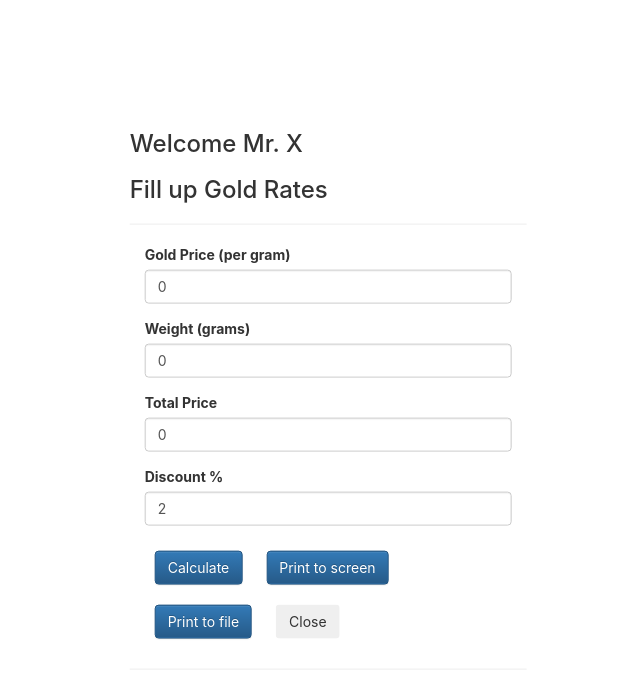
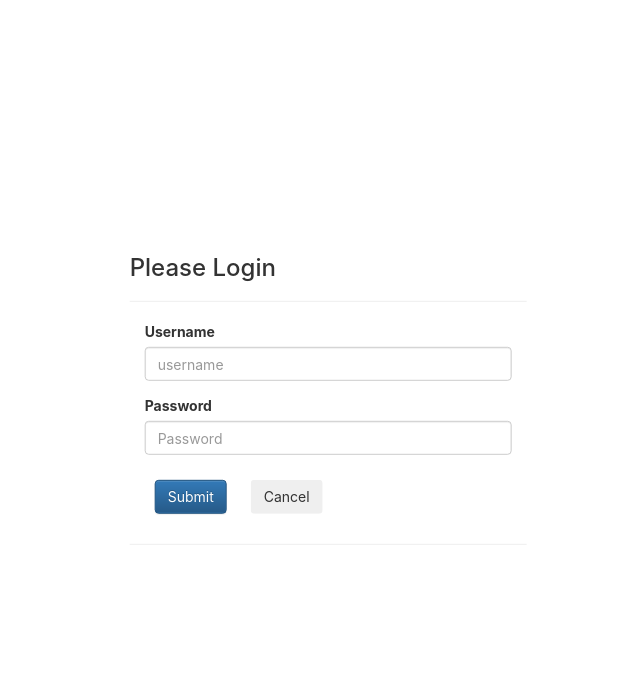
Before and after one commit to niksonnet/React-ReduxSaga-Frontend, a React (Create React App) app: page / in a window 1280 px wide. Shown: the top 678 px of the page, without its empty margins (312-952 px from the left). Built offline with nearby package versions, Linux system fonts and the light colour scheme.

Commit message:
Routing added

```diff
--- a/package.json
+++ b/package.json
@@ -9,6 +9,7 @@
     "react": "^17.0.1",
     "react-bootstrap": "^1.5.1",
     "react-dom": "^17.0.1",
+    "react-router-dom": "^5.2.0",
     "react-scripts": "4.0.3",
     "web-vitals": "^1.1.0"
   },
--- a/src/App.js
+++ b/src/App.js
@@ -1,13 +1,22 @@
+import { BrowserRouter as Router } from "react-router-dom"
+import { Switch, Route } from "react-router-dom"
+
 import './App.css';
-//import Login from './Components/Login/Login';
+import Login from "./Components/Login/Login";
 import Estimation from "./Components/Estimation/Estimation";
+import { Fragment } from "react";
 
 function App() {
   return (
-    <div className="App">
-      {/* <Login></Login> */}
-      <Estimation></Estimation>
-    </div>
+    <Router>
+      <Fragment>
+        <Switch>
+          <Route exact path="/" > <Login /></Route>
+          <Route exact path="/login" > <Login /></Route>
+          <Route exact path="/estimation" > <Estimation /></Route>
+        </Switch>
+      </Fragment>
+    </Router>
   );
 }
 
--- a/src/Shared/Controls/Containers/EstimationFormContainer.jsx
+++ b/src/Shared/Controls/Containers/EstimationFormContainer.jsx
@@ -59,7 +59,7 @@ class EstimateFormContainer extends Component {
       (prevState) => ({
         estimation: {
           ...prevState.estimation,
-          discount: value,
+          discount: +value,
           total: +(prevState.goldPrice * prevState.goldWeight),
         },
       }),
@@ -69,7 +69,7 @@ class EstimateFormContainer extends Component {
 
   handleFormSubmit(e) {
     e.preventDefault();
-    let estimationData = this.state.estimation;
+    // let estimationData = this.state.estimation;
 
     // calculate total **
     this.setState(
@@ -99,7 +99,7 @@ class EstimateFormContainer extends Component {
     return (
       <form className='container-fluid' onSubmit={this.handleFormSubmit}>
         <Input
-          type={'text'}
+          type={'number'}
           title={'Gold Price (per gram)'}
           name={'goldPrice'}
           value={this.state.estimation.goldPrice}
@@ -107,7 +107,7 @@ class EstimateFormContainer extends Component {
           handleChange={this.handleGoldPrice}
         />{' '}
         <Input
-          type={'text'}
+          type={'number'}
           title={'Weight (grams)'}
           name={'goldWeight'}
           value={this.state.estimation.goldWeight}
@@ -115,15 +115,16 @@ class EstimateFormContainer extends Component {
           handleChange={this.handleGoldWeight}
         />{' '}
         <Input
-          type={'text'}
+          type={'number'}
           title={'Total Price'}
           name={'total'}
           value={this.state.estimation.total}
           placeholder={'0.00'}
-          //  handleChange={this.handleTotal}
+          isReadOnly={true}
+          // handleChange={this.handleDiscount}
         />{' '}
         <Input
-          type={'text'}
+          type={'number'}
           title={'Discount %'}
           name={'discount'}
           value={this.state.estimation.discount}
@@ -135,6 +136,7 @@ class EstimateFormContainer extends Component {
           type={'primary'}
           title={'Calculate'}
           style={buttonStyle}
+          handleChange={this.handleDiscount}
         />{' '}
         <Button
           action={this.handleClearForm}
--- a/src/Shared/Controls/Input/Input.jsx
+++ b/src/Shared/Controls/Input/Input.jsx
@@ -1,20 +1,21 @@
-import React from "react";
+import React from 'react';
 
-const Input = props => {
+const Input = (props) => {
   //console.log(props.value);
   return (
-    <div className="form-group">
-      <label htmlFor={props.name} className="form-label">
+    <div className='form-group'>
+      <label htmlFor={props.name} className='form-label'>
         {props.title}
       </label>
       <input
-        className="form-control"
+        className='form-control'
         id={props.name}
         name={props.name}
         type={props.type}
         value={props.value}
         onChange={props.handleChange}
         placeholder={props.placeholder}
+        readOnly={props.readOnly || false}
         // {...props}
       />
     </div>
--- a/src/index.js
+++ b/src/index.js
@@ -1,14 +1,20 @@
 import React from 'react';
 import ReactDOM from 'react-dom';
+import { BrowserRouter as Router } from "react-router-dom"
+
 import './index.css';
 import App from './App';
 import reportWebVitals from './reportWebVitals';
 
-ReactDOM.render(
+const app = (
   <React.StrictMode>
-    <App />
-  </React.StrictMode>,
-  document.getElementById('root')
+    <Router>
+      <App />
+    </Router>
+  </React.StrictMode>
+);
+
+ReactDOM.render(app, document.getElementById('root')
 );
 
 // If you want to start measuring performance in your app, pass a function
```
Also changed, not shown: 1 other file (tests, documents, lock files or other folders).
